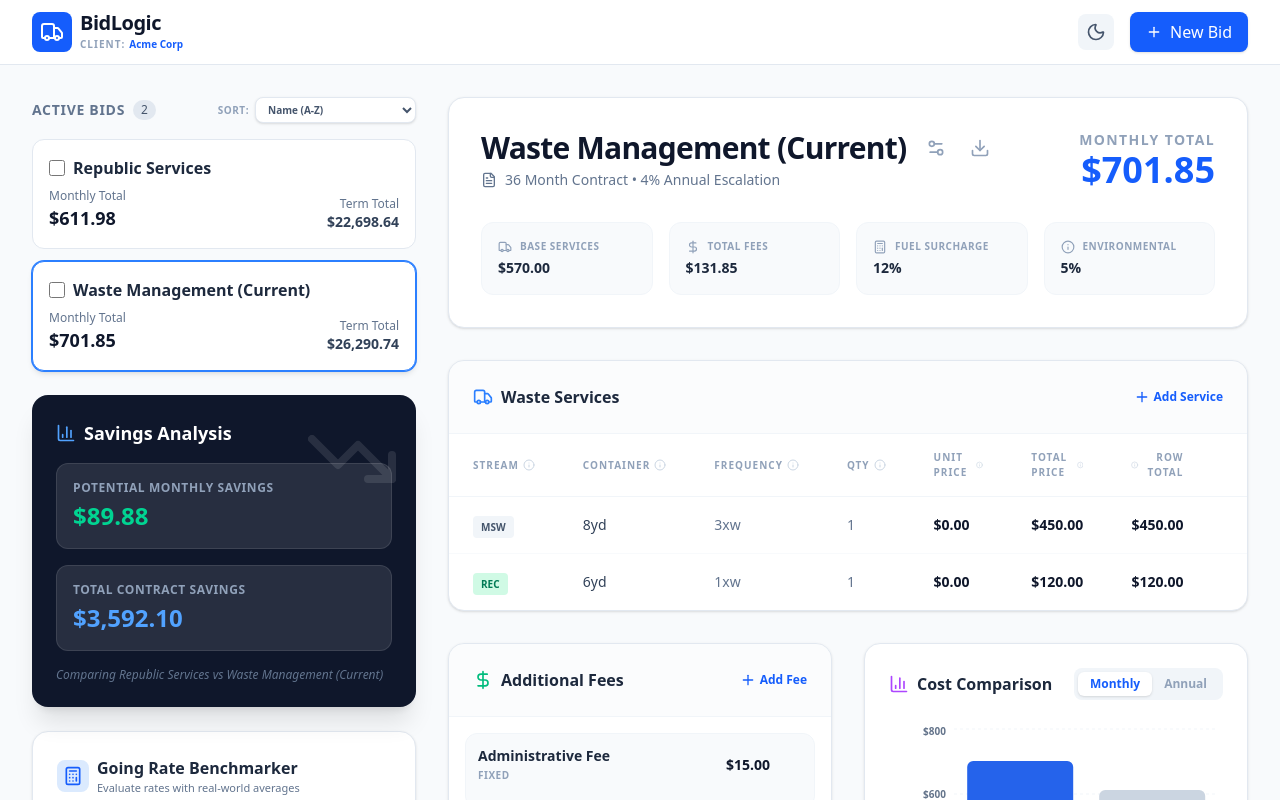
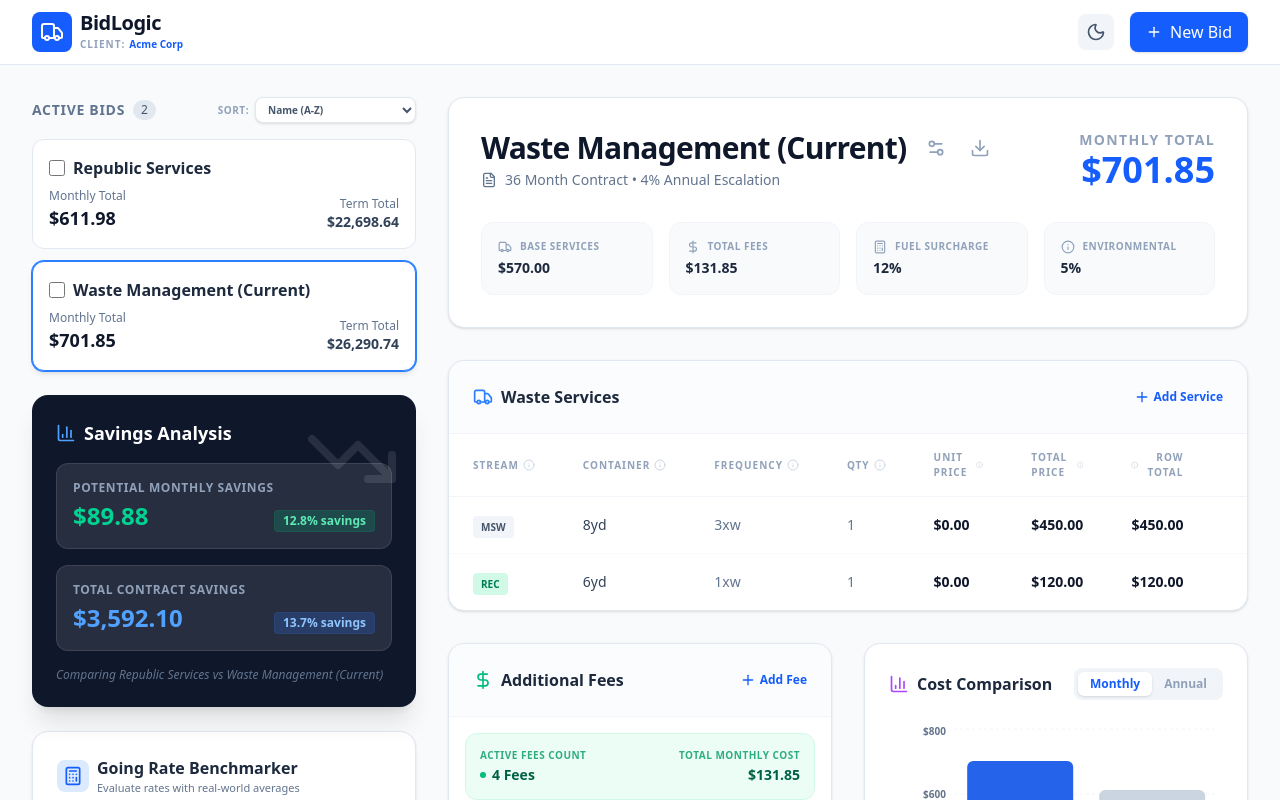
Before and after one commit to dubstar939/BidCalculator, a React (Vite) app: page / in a window 1280 px wide. Shown: the top 800 px of the page. Built offline with nearby package versions, Linux system fonts and the light colour scheme.

Commit message:
feat: add savings percentage indicators to dashboard
Display percentage savings relative to the worst-case scenario in the monthly and total contract savings widgets to provide better context on proposal value.

```diff
--- a/src/App.tsx
+++ b/src/App.tsx
@@ -901,11 +901,25 @@
                       <>
                         <div className="p-4 bg-white/10 rounded-xl border border-white/10">
                           <p className="text-xs text-slate-400 uppercase font-bold tracking-wider mb-1">Potential Monthly Savings</p>
-                          <p className="text-2xl font-black text-emerald-400">{formatCurrency(monthlySavings)}</p>
+                          <div className="flex items-baseline justify-between gap-1 flex-wrap">
+                            <p className="text-2xl font-black text-emerald-400">{formatCurrency(monthlySavings)}</p>
+                            {worst.results.monthlyTotal > 0 && (
+                              <span className="text-xs font-black px-2 py-0.5 rounded bg-emerald-500/20 text-emerald-300 border border-emerald-500/10">
+                                {(((worst.results.monthlyTotal - best.results.monthlyTotal) / worst.results.monthlyTotal) * 100).toFixed(1)}% savings
+                              </span>
+                            )}
+                          </div>
                         </div>
                         <div className="p-4 bg-white/10 rounded-xl border border-white/10">
                           <p className="text-xs text-slate-400 uppercase font-bold tracking-wider mb-1">Total Contract Savings</p>
-                          <p className="text-2xl font-black text-blue-400">{formatCurrency(termSavings)}</p>
+                          <div className="flex items-baseline justify-between gap-1 flex-wrap">
+                            <p className="text-2xl font-black text-blue-400">{formatCurrency(termSavings)}</p>
+                            {worst.results.contractTermTotal > 0 && (
+                              <span className="text-xs font-black px-2 py-0.5 rounded bg-blue-500/20 text-blue-300 border border-blue-500/10">
+                                {(((worst.results.contractTermTotal - best.results.contractTermTotal) / worst.results.contractTermTotal) * 100).toFixed(1)}% savings
+                              </span>
+                            )}
+                          </div>
                         </div>
                         <p className="text-xs text-slate-500 italic">
                           Comparing {best.bid.haulerName} vs {worst.bid.haulerName}
@@ -1720,6 +1734,37 @@
                         </button>
                       </div>
                       <div className="p-4 space-y-3">
+                        {/* Fees Summary Bar */}
+                        {activeResults && (() => {
+                          const totalFeesCount = activeBid.fees.length + (activeBid.fuelSurchargePercent > 0 ? 1 : 0) + (activeBid.environmentalFeePercent > 0 ? 1 : 0);
+                          return (
+                            <div className={cn(
+                              "flex items-center justify-between p-3.5 rounded-xl border mb-3 shadow-[0_1px_2px_rgba(0,0,0,0.02)] transition-colors",
+                              darkMode
+                                ? "bg-emerald-950/20 border-emerald-900/30 text-emerald-400"
+                                : "bg-emerald-50 border-emerald-100 text-emerald-800"
+                            )}>
+                              <div className="flex flex-col gap-0.5">
+                                <span className={cn(
+                                  "text-[10px] font-bold uppercase tracking-wider",
+                                  darkMode ? "text-emerald-500/80" : "text-emerald-600/80"
+                                )}>Active Fees Count</span>
+                                <span className="text-sm font-black flex items-center gap-1.5">
+                                  <span className="w-1.5 h-1.5 rounded-full bg-emerald-500" />
+                                  {totalFeesCount} Fee{totalFeesCount !== 1 ? 's' : ''}
+                                </span>
+                              </div>
+                              <div className="text-right flex flex-col gap-0.5">
+                                <span className={cn(
+                                  "text-[10px] font-bold uppercase tracking-wider",
+                                  darkMode ? "text-emerald-500/80" : "text-emerald-600/80"
+                                )}>Total Monthly Cost</span>
+                                <span className="text-sm font-black">{formatCurrency(activeResults.monthlyFees)}</span>
+                              </div>
+                            </div>
+                          );
+                        })()}
+
                         {selectedBid.fees.map(fee => (
                           <div key={fee.id} className={cn(
                             "flex flex-col p-3 rounded-xl border group transition-colors",
```
